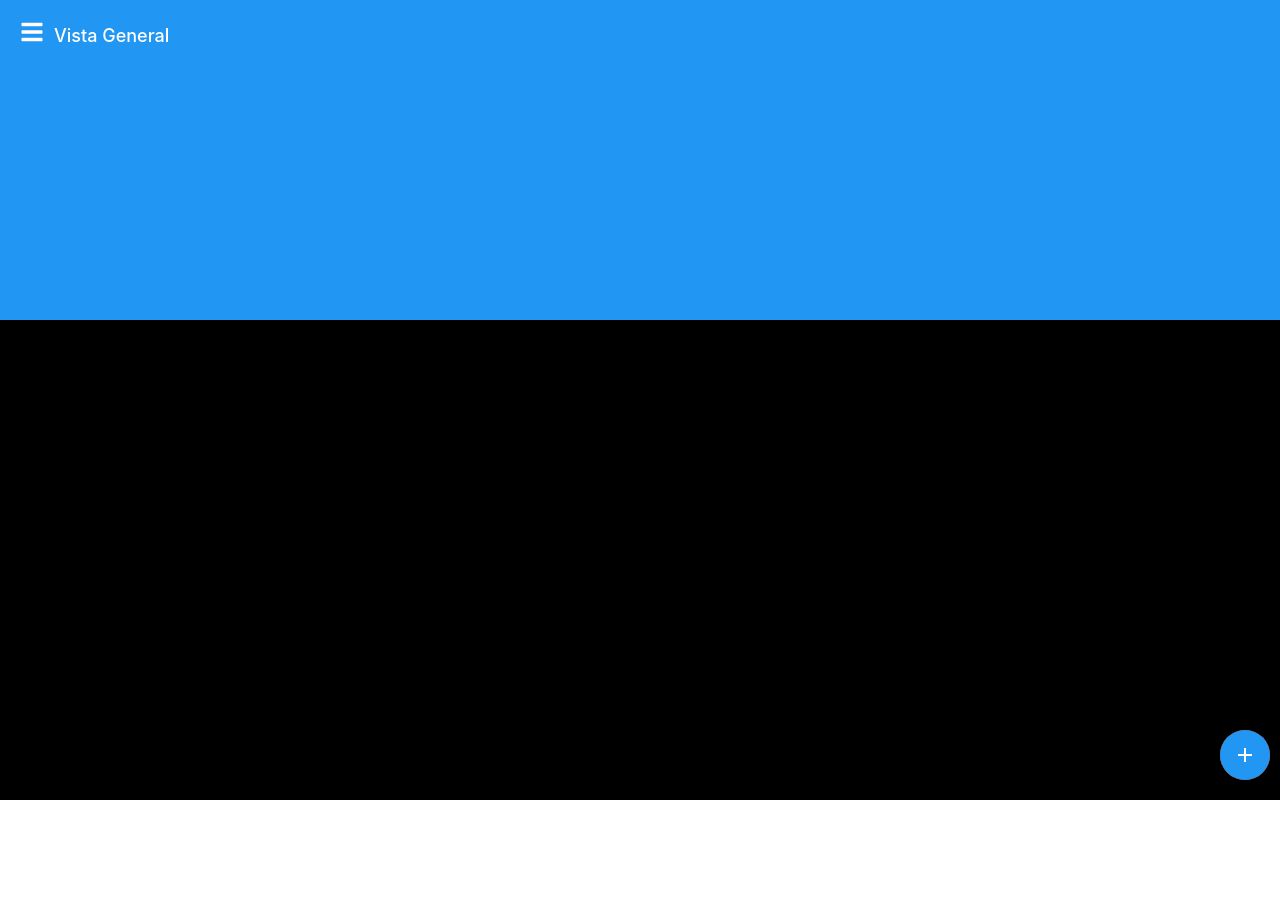
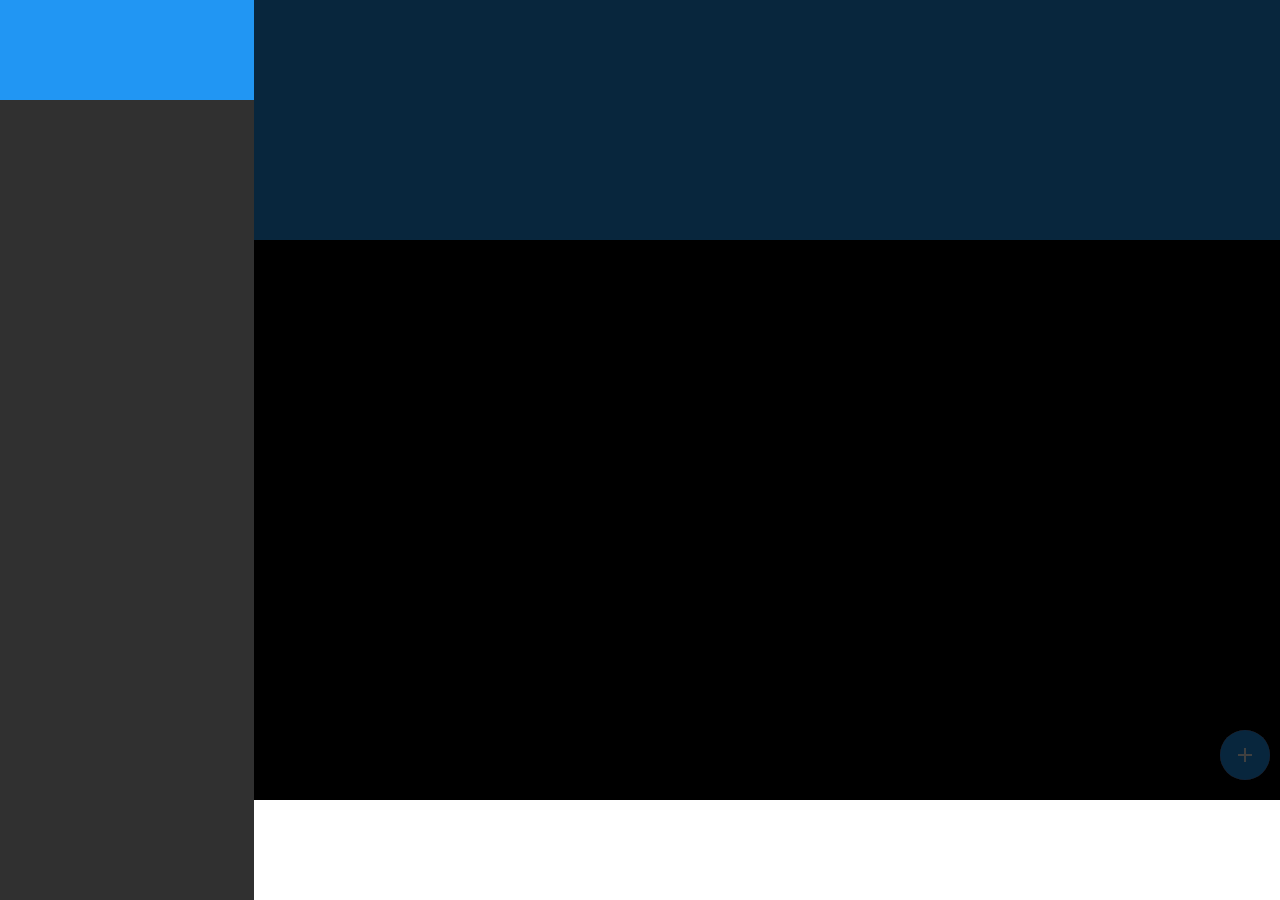
Before and after one commit to jsEstebanjs/MIR-TopV24-TusFinanzas-FrontEnd, a Next.js app: page / in a window 1280 px wide. Both pictures are taken after a click on the element 32 px from the left and 35 px from the top of the page. Before the commit the page ends 800 px from the top, so only its background shows below. Built offline with nearby package versions, Linux system fonts and the light colour scheme.

Commit message:
add hamburguer menu

```diff
--- /dev/null
+++ b/components/HamburguerMainHome/index.js
@@ -0,0 +1,16 @@
+import styles from "./index.module.scss";
+
+function HamburguerMainHome({handleVisible}) {
+  return (
+
+    <div onClick={handleVisible}>
+      <div className={styles.containerOpacity}></div>
+      <div className={styles.mainContainerHamburguerHome}>
+        <div className={styles.containerHamburguerHomeUser}></div>
+        <div className={styles.containerHamburguerHomeCategories}></div>
+      </div>
+      </div>
+
+  );
+}
+export default HamburguerMainHome;
--- /dev/null
+++ b/components/HamburguerMainHome/index.module.scss
@@ -0,0 +1,28 @@
+@import '../../styles/abstracts/variables.scss';
+
+.containerOpacity{
+    background-color: $Black;
+    opacity: .75;
+    position: absolute;
+    width: 100%;
+    height: 100vh;
+    z-index: 4;
+}
+.mainContainerHamburguerHome{
+    position: absolute;
+    width: 70%;
+    height: 100vh;
+    z-index: 5;
+    left: 0;
+    max-width: 254px;
+    .containerHamburguerHomeUser{
+        width: 100%;
+        height: 100px;
+        background-color: $Main-Blue;
+    }
+    .containerHamburguerHomeCategories{
+        width: 100%;
+        height: 100%;
+        background-color: $Light-Black;
+    }
+}
--- a/pages/index.js
+++ b/pages/index.js
@@ -2,18 +2,35 @@ import styles from "../styles/pages/Home.module.scss";
 import { FaBars } from "react-icons/fa";
 import { MdAdd, MdRemove } from "react-icons/md";
 import { useState } from "react";
+import HamburguerMainHome from "../components/HamburguerMainHome";
 
 export default function Home() {
   const [visibleTransaccionBtn, setVisibleTransaccionBtn] = useState(false);
+  const [visibleHamburguer, setVisibleHamburguer] = useState(false);
 
   const handleClickAddTransaccion = () => {
     setVisibleTransaccionBtn(!visibleTransaccionBtn);
   };
+  const handleClickHamburguer = () => {
+    setVisibleHamburguer(!visibleHamburguer);
+    console.log(visibleHamburguer);
+    if (!visibleHamburguer) {
+      document.body.style.overflow = "hidden";
+    } else {
+      document.body.style = "initial";
+    }
+  };
 
   return (
     <div className={styles.mainContainerVisionGeneral}>
+      {visibleHamburguer ? (
+        <HamburguerMainHome handleVisible={handleClickHamburguer} />
+      ) : null}
       <div className={styles.containerNavVisionGeneral}>
-        <span className={styles.NavVisionGeneralIconBars}>
+        <span
+          onClick={handleClickHamburguer}
+          className={styles.NavVisionGeneralIconBars}
+        >
           <FaBars />
         </span>
         <h1 className={styles.NavVisionGeneralTitle}>Vista General</h1>
@@ -34,9 +51,13 @@ export default function Home() {
             visibleTransaccionBtn ? styles.btnAddTransaccionSpentBottom : null
           }`}
         >
-           <p className={`${styles.infoBtnAddTransaccion} ${
-            visibleTransaccionBtn ? styles.infoBtnAddTransaccionView : null
-          }`}>Gasto</p>
+          <p
+            className={`${styles.infoBtnAddTransaccion} ${
+              visibleTransaccionBtn ? styles.infoBtnAddTransaccionView : null
+            }`}
+          >
+            Gasto
+          </p>
           <MdRemove />
         </span>
         <span
@@ -46,9 +67,13 @@ export default function Home() {
             visibleTransaccionBtn ? styles.btnAddTransaccionEntryBottom : null
           }`}
         >
-          <p className={`${styles.infoBtnAddTransaccion} ${
-            visibleTransaccionBtn ? styles.infoBtnAddTransaccionView : null
-          }`}>Ingreso</p>
+          <p
+            className={`${styles.infoBtnAddTransaccion} ${
+              visibleTransaccionBtn ? styles.infoBtnAddTransaccionView : null
+            }`}
+          >
+            Ingreso
+          </p>
 
           <MdAdd />
         </span>
--- a/styles/pages/Home.module.scss
+++ b/styles/pages/Home.module.scss
@@ -5,14 +5,13 @@
     flex-direction: column;
     width: 100%;
     height: 100vh;
-    // background-color: $Main-Blue;
-    background: linear-gradient(to bottom, $Main-Blue 0%, $Main-Blue 40%, $Black 40%, $Black  100%)
+    background: linear-gradient(to bottom, $Main-Blue 0%, $Main-Blue 30%, $Black 30%, $Black  100%)
 }
 .containerNavVisionGeneral{
     display: flex;
     flex-direction: row;
     width: 100%;
-    padding: 20px;
+    padding: 15px;
     color: $White;
     align-items: center;
     justify-content: flex-start;
@@ -21,6 +20,7 @@
     font-size: 24px;
     margin-right: 10px;
     font-weight: 300;
+    cursor: pointer;
 }
 .NavVisionGeneralTitle{
     font-size: 18px;
```
